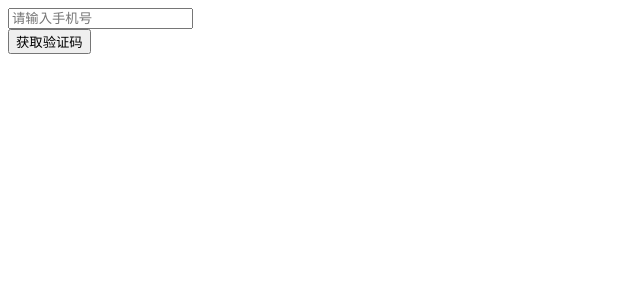
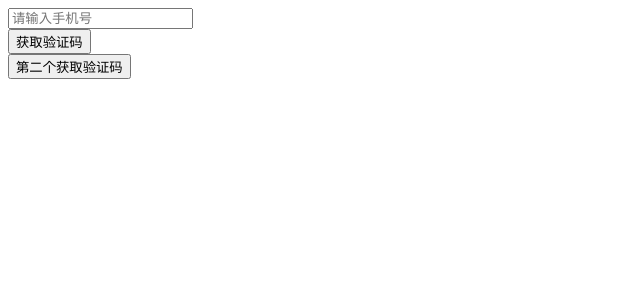
Before and after one commit to hengshanMWC/demo-throttle, a Vue app: page / in a window 1280 px wide. Shown: the top 300 px of the page, without its empty margins (0-640 px from the left). Built offline with nearby package versions, Linux system fonts and the light colour scheme.

Commit message:
feat: 缓存

```diff
--- a/src/App.vue
+++ b/src/App.vue
@@ -1,8 +1,11 @@
 <template>
   <div id="app">
     <input type="tel" placeholder="请输入手机号" v-model="phoneRef" maxlength="11">
-    <throttle ref="throttleRef" v-slot="slotProps" @ongoing="handleOngoing">
+    <throttle ref="throttleRef" v-slot="slotProps" @ongoing="handleOngoing" isCache>
       <button @click="handleVerify">{{slotProps.time ? slotProps.time : '获取验证码'}}</button>
+    </throttle>
+    <throttle ref="throttleRef2" v-slot="slotProps" isCache cacheID="1" :seconds="20">
+      <button @click="handleVerify2">{{slotProps.time ? '第二个' + slotProps.time : '第二个获取验证码'}}</button>
     </throttle>
   </div>
 </template>
@@ -18,8 +21,12 @@ export default defineComponent({
   setup () {
     const phoneRef = ref('') // 手机号码
     const throttleRef = ref(null) // 获取throttl的实例
+    const throttleRef2 = ref(null) // 获取throttl的实例
     function handleOngoing (value) {
       console.log(`请骚等${value}秒`)
+    }
+    function handleVerify2 () {
+      throttleRef2.value.start(() => true)
     }
     // 做验证
     function handleVerify () {
@@ -38,8 +45,10 @@ export default defineComponent({
     return {
       phoneRef,
       throttleRef,
+      throttleRef2,
       handleOngoing,
-      handleVerify
+      handleVerify,
+      handleVerify2
     }
   }
 })
--- a/src/components/throttle/index.vue
+++ b/src/components/throttle/index.vue
@@ -4,7 +4,7 @@
   </div>
 </template>
 <script>
-import { defineComponent, ref, onUnmounted } from 'vue'
+import { defineComponent, ref, onUnmounted, watch } from 'vue'
 export default defineComponent({
   name: 'throttle',
   props: {
@@ -12,6 +12,15 @@ export default defineComponent({
     seconds: {
       type: Number,
       default: 60
+    },
+    isCache: Boolean,
+    cacheObject: {
+      type: Object,
+      default: () => localStorage
+    },
+    cacheID: {
+      validator: () => true,
+      default: 0,
     }
   },
   // 数据出口
@@ -41,6 +50,7 @@ export default defineComponent({
     }
     // 倒计时
     function startTime () {
+      clearTimeout(timer)
       timer = setTimeout(() => {
         if (timeRef.value <= 0) {
           clearTimeout(timer)
@@ -50,6 +60,36 @@ export default defineComponent({
         }
       }, 1000)
     }
+    // 缓存模块
+    watch(() => timeRef.value, function (value) {
+      if (props.isCache) {
+        if (value <= 0) {
+          removeCache()
+        } else {
+          setCache(value)
+        }
+      }
+    })
+    const key = 'throttle' + props.cacheID
+    function getCache () {
+      const time = Number(props.cacheObject.getItem(key)) - Date.now()
+      return time > 0 ? time / 1000 : 0
+    }
+    function setCache (seconds) {
+      const time = seconds * 1000 + Date.now()
+      props.cacheObject.setItem(key, time.toString())
+    }
+    function removeCache () {
+      props.cacheObject.removeItem(key)
+    }
+    // 初始化
+    (function () {
+      if (props.isCache) {
+        timeRef.value = Math.round(getCache())
+        startTime()
+      }
+      removeCache()
+    })()
     // 销毁记得清除定时器
     onUnmounted(() => {
       clearTimeout(timer)
```
